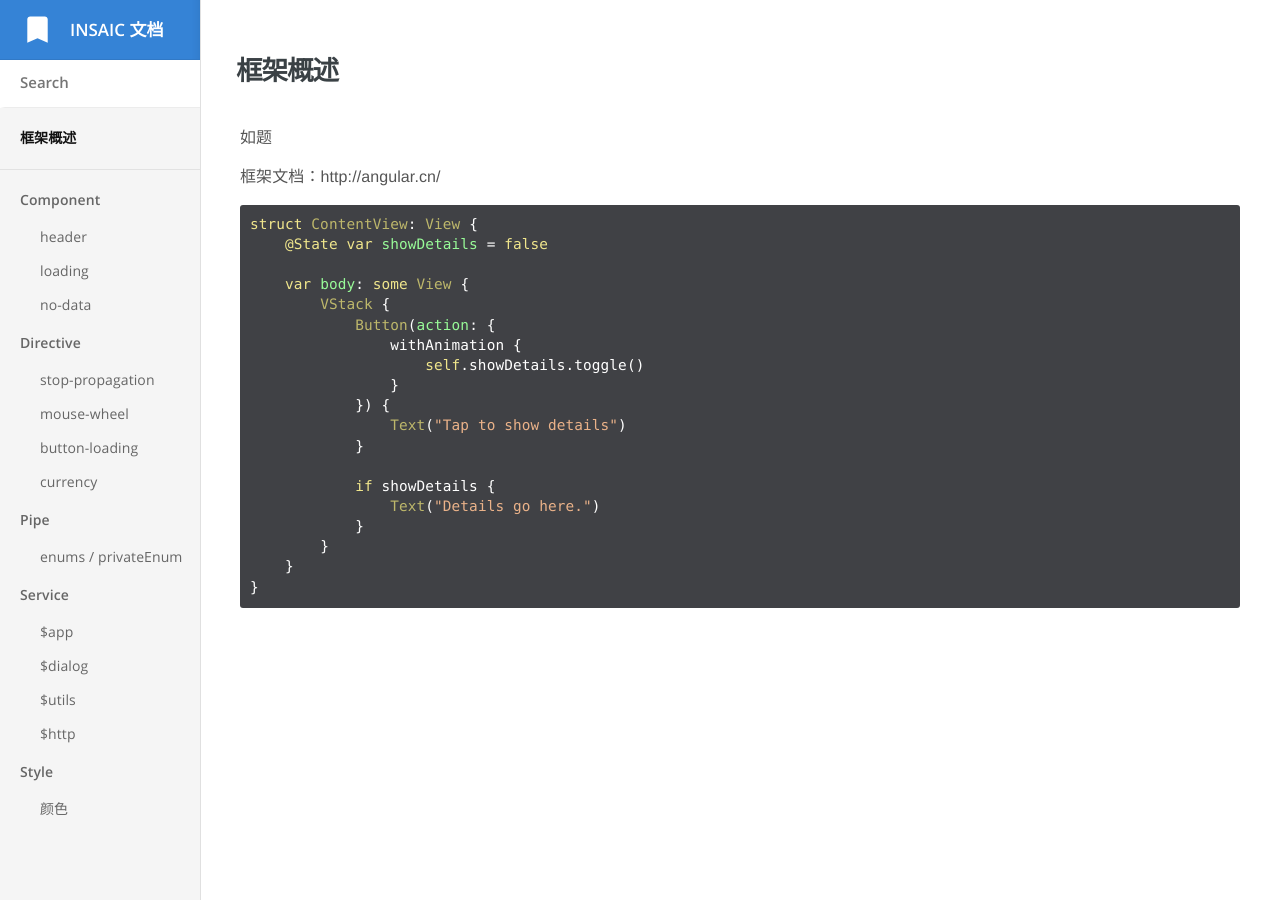
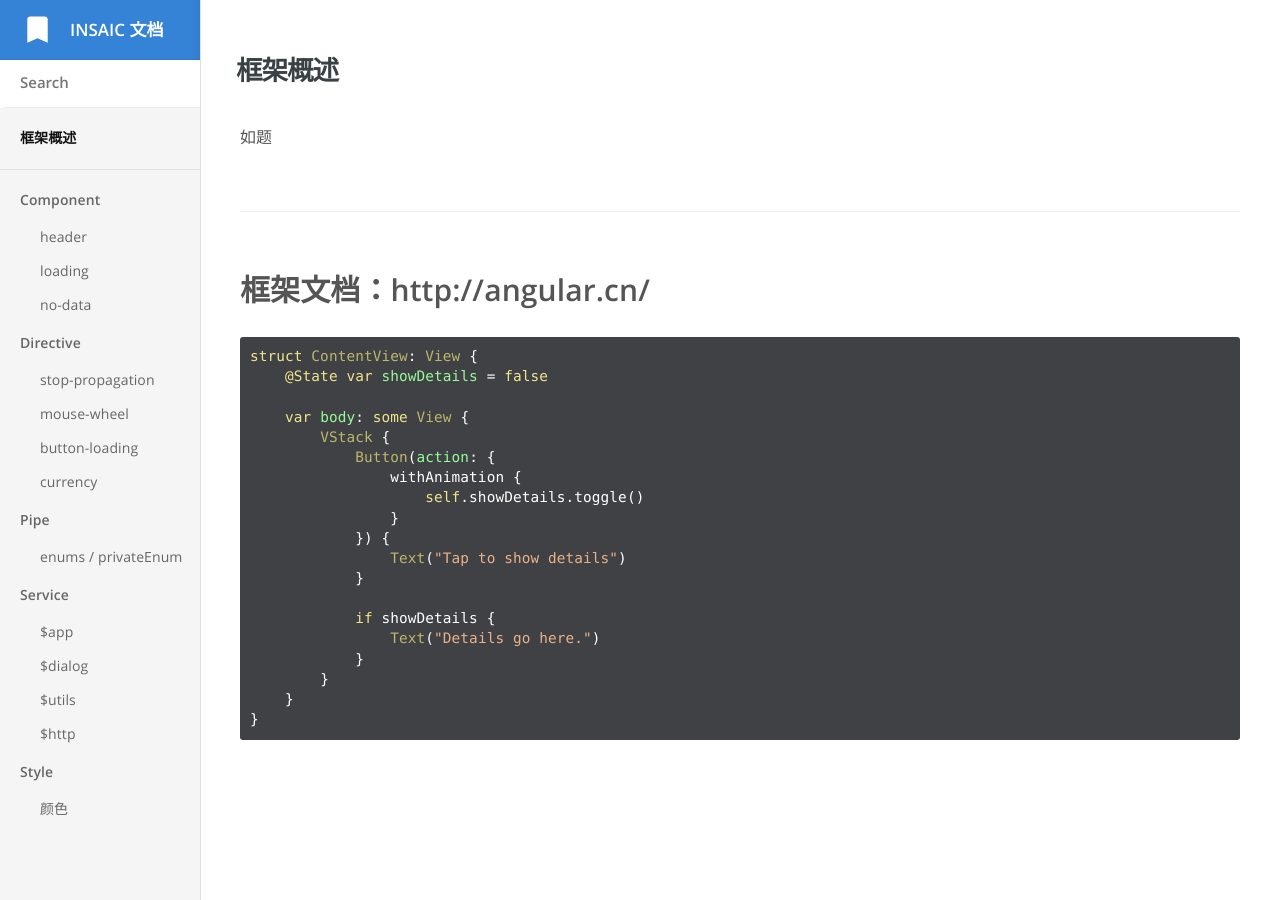
Before and after one commit to insaic/insaic.github.io, a Jekyll site: the page built from index.md, in a window 1280 px wide. Built offline with Jekyll 4.4.1, drawn with Linux system fonts in a browser that asks for light colours.

```diff
--- a/index.md
+++ b/index.md
@@ -4,7 +4,7 @@ title: 框架概述
 
 如题
 
-框架文档：http://angular.cn/
+### 框架文档：http://angular.cn/
 
 {% highlight swift %}
 struct ContentView: View {
```
